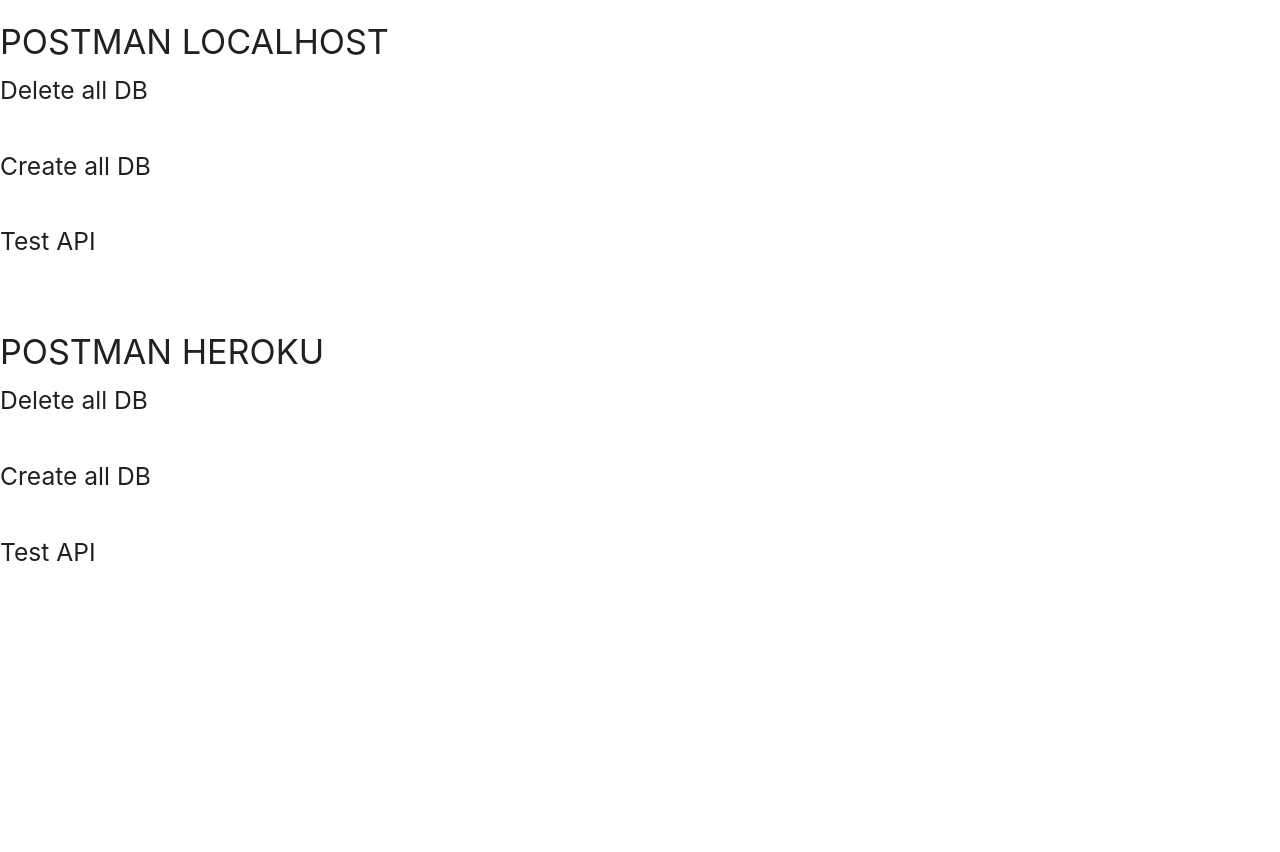
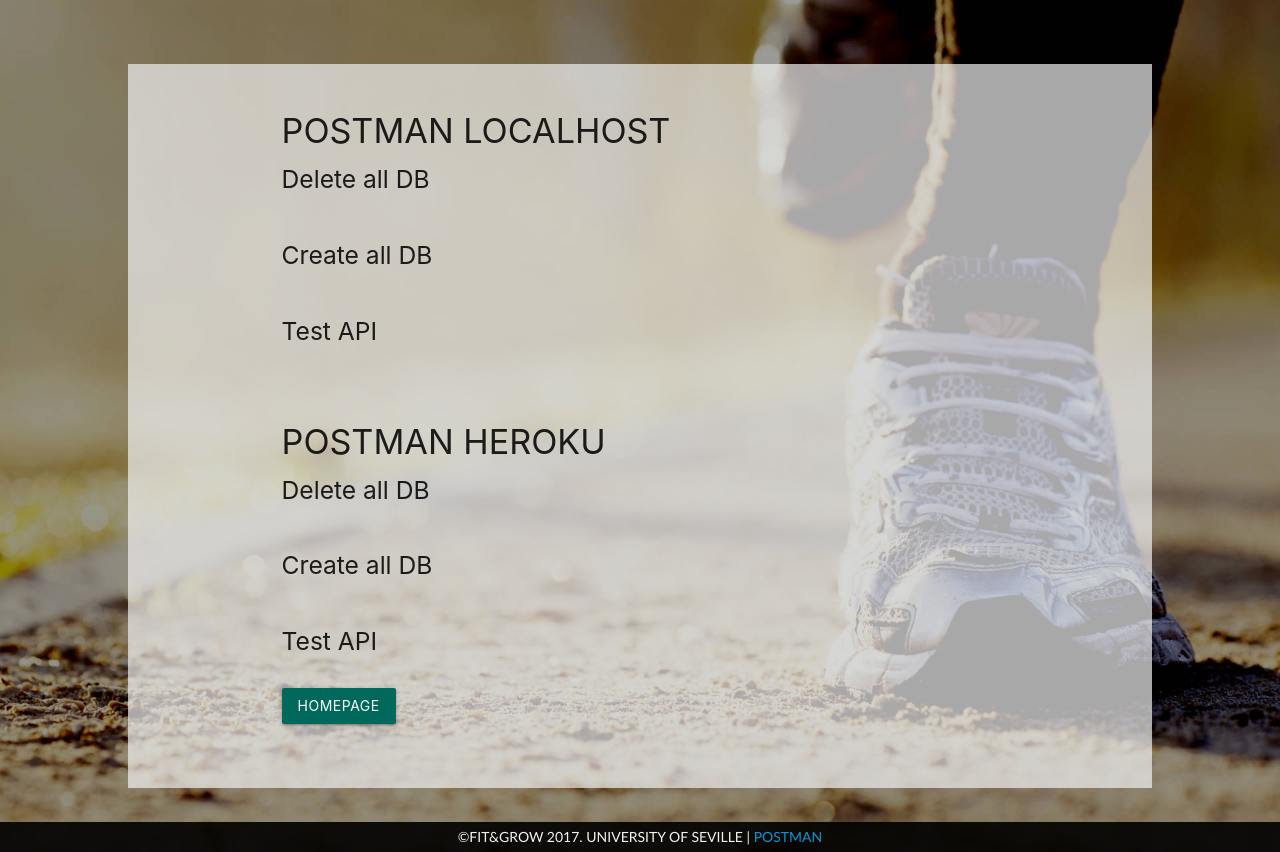
Before and after one commit to Fitngrow/fitngrow, a PHP site: page /postman.html in a window 1280 px wide. Before the commit the page ends 561 px from the top, so only its background shows below. Run offline with PHP 8.4, Linux system fonts and the light colour scheme; some libraries are stand-ins or nearby versions.

Commit message:
mejorando el diseño de postman

```diff
--- a/public/css/index.css
+++ b/public/css/index.css
@@ -1,3 +1,8 @@
+html
+{
+    position: relative;
+    min-height: 100%;
+}
 
 #box-wrapper{
     background-image: url(../images/background.jpg);
@@ -21,6 +26,25 @@
     margin-bottom: 5%;
     padding-bottom: 5%;
     padding-top: 2%;
+}
+
+.bottombar{
+    width: 100%;
+    bottom: 0;
+    position: absolute;
+	height: 30px;
+    padding-top: 4px;
+	background: #000;
+	opacity: 0.9;
+	text-transform: uppercase;
+    text-align: center;
+
+}
+
+.footer{
+	color: White;
+	font-family: 'calibri';
+	font-size: 14px;
 }
 
 #option-button{
@@ -101,15 +125,15 @@
 }
 
 #training-button-container.pending:hover{
-    background:linear-gradient(to bottom, #04B7A2, #00695c);
+    background:linear-gradient(to bottom, #04DCC3, #00695c);
     transition: background 1s;
 }
 #training-button-container.started{
-    background:linear-gradient(to bottom, #04B7A2, #00695c);
+    background:linear-gradient(to bottom, #04DCC3, #00695c);
     transition: background 1s;
 }
 #training-button-container.started:hover{
-    background:linear-gradient(to bottom, #FC6767, #F51212);
+    background:linear-gradient(to bottom, #FF7F7F, #F51212);
     transition: background 1s;
 }
 
@@ -119,13 +143,13 @@
 }
 
 .training-icon.pending{
-    background:linear-gradient(to bottom, #abff99, #00695c);
+    background:linear-gradient(to bottom, #04DCC3, #00695c);
     -webkit-background-clip: text;
     -webkit-text-fill-color: transparent;
 }
 
 .training-icon.started{
-    background:linear-gradient(to bottom, #FC6767, #F51212);
+    background:linear-gradient(to bottom, #FF7F7F, #F51212);
     -webkit-background-clip: text;
     -webkit-text-fill-color: transparent;
 }
--- a/public/index.html
+++ b/public/index.html
@@ -13,6 +13,7 @@
     <link rel="stylesheet" href="bower_components/materialize/dist/css/materialize.min.css" />
     <link rel="stylesheet" href="bower_components/material-design-icons/iconfont/material-icons.css" />
     <link rel="stylesheet" href="css/index.css" />
+    <link rel="stylesheet" href="css/postman.css" />
 
     <script src="bower_components/angular/angular.min.js"></script>
     <script src="bower_components/angular-route/angular-route.min.js"></script>
@@ -57,6 +58,11 @@
     <div id="box-container">
         <div class="container" ng-view></div>
     </div>
+
+    <div class="bottombar">
+        <footer class="footer"> &copy;Fit&Grow 2017. University of Seville | <a href=/postman.html>Postman</a></footer>
+    </div>
+
 </body>
 
 </html>
--- a/public/postman.html
+++ b/public/postman.html
@@ -13,7 +13,9 @@
 
 </head>
 
-<body>
+<body id="box-wrapper">
+  <div id="box-container">
+    <div id="box-localhost" class="container">
       <h4>POSTMAN LOCALHOST</h4>
       <h5>Delete all DB</h5>
       <div class="postman-run-button" data-postman-action="collection/import" data-postman-var-1="d04c9497bc6625e08edb"></div>
@@ -50,9 +52,12 @@
     ));
   }(window, document, "_pm", "PostmanRunObject", "https://run.pstmn.io/button.js"));
 </script>
+    </div>
 
     </br>
     </br>
+
+    <div id="box-heroku" class="container">
       <h4>POSTMAN HEROKU</h4>
       <h5>Delete all DB</h5>
       <div class="postman-run-button" data-postman-action="collection/import" data-postman-var-1="f2573a8c453449f1e194"></div>
@@ -79,5 +84,16 @@
 </script>
       </br>
       <h5>Test API</h5>
+      </br>
+      <div class="col-md-6 col-md-offset-3">
+        <a class="btn btn-primary btn-sm" id="option-button" href="/index.html">Homepage</a>
+      </div>
+    </div>
+  </div>
+
+  <div class="bottombar">
+    <footer class="footer"> &copy;Fit&Grow 2017. University of Seville | <a href=/postman.html>Postman</a></footer>
+  </div>
+</body>
 
 </html>
```
Also changed, not shown: public/css/postman.css (added). Lines whose indentation alone changed are shown as unchanged.
